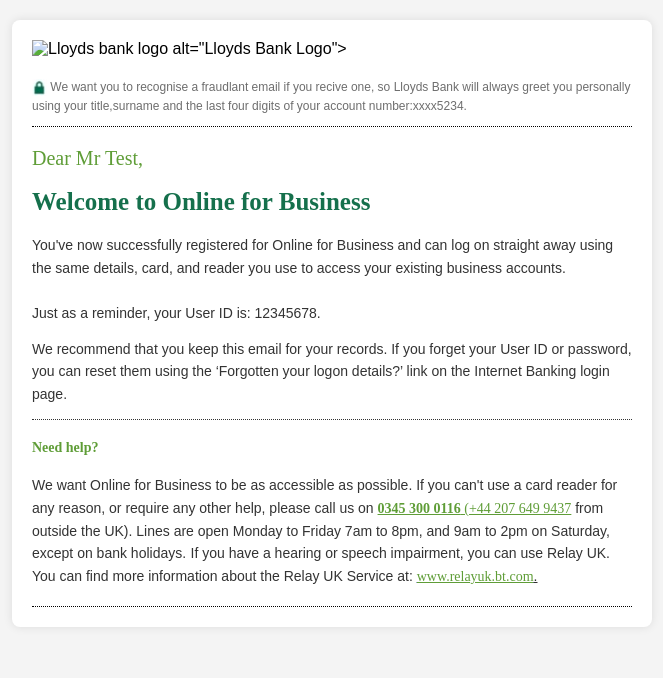
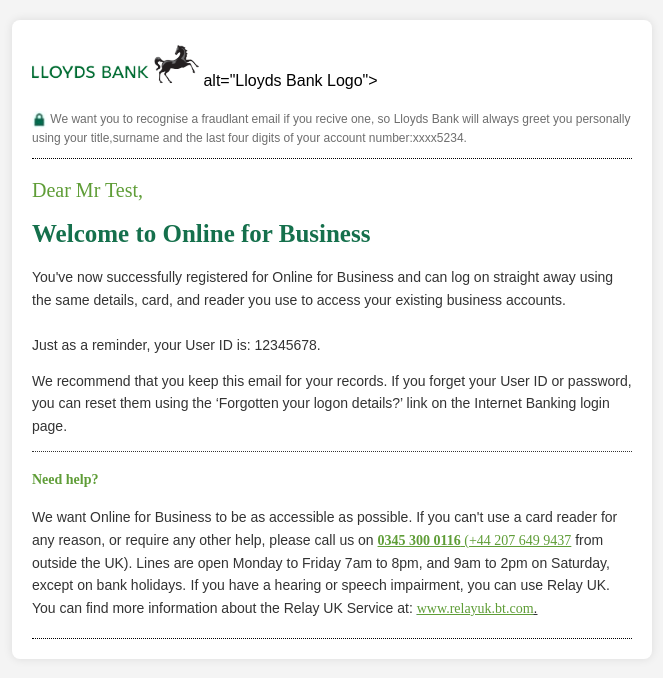
Before and after one commit to emilda-koshy/email-template-assessment, a plain HTML site: page INDEX.html in a window 1280 px wide. Shown: the whole page, without its empty margins (308-971 px from the left). Drawn offline with Linux system fonts and the light colour scheme; files whose address does not match are found by name.

Commit message:
Update INDEX.html

```diff
--- a/INDEX.html
+++ b/INDEX.html
@@ -87,7 +87,7 @@
     <div class="container">
 
         <div class="header">
-            <img src= <img src="https://github.com/emilda-koshy/email-template-assessment/blob/main/Lloyds-Bank-Logo-2013.png" alt="Lloyds bank logo">
+            <img src="https://github.com/emilda-koshy/email-template-assessment/blob/main/Lloyds-Bank-Logo-2013.png" alt="Lloyds bank logo">
  alt="Lloyds Bank Logo">
         </div>
 		<div class="secure_message"> <img src="C:\Users\emild\OneDrive\Desktop\email-template-assessment\images\secure.png" alt="secure_message" /> We want you to recognise a fraudlant email if you recive one,
```
